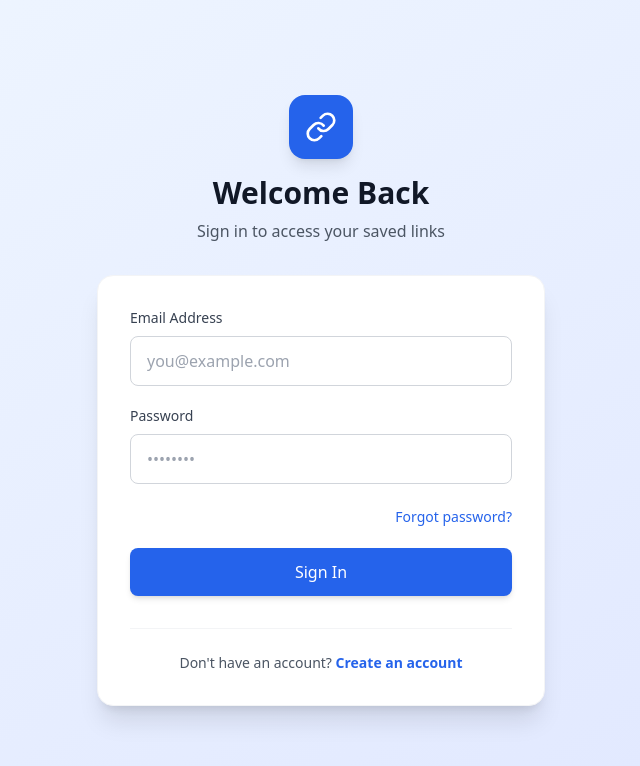
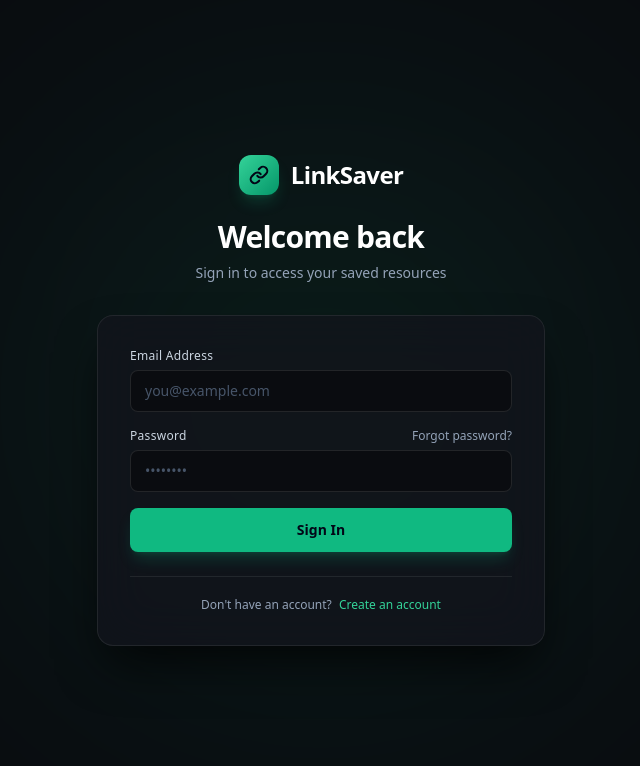
Before and after one commit to therealkratika/Link_saver_mern, a React (Vite) app in the folder client/: page /login in a window 1280 px wide. Shown: the top 766 px of the page, without its empty margins (319-959 px from the left). Built offline with nearby package versions, Linux system fonts and the light colour scheme.

Commit message:
login page ui changed.

```diff
--- a/client/src/pages/login.jsx
+++ b/client/src/pages/login.jsx
@@ -5,96 +5,128 @@ import { AuthSDK } from "../Api/AuthSDK";
 export function LoginPage() {
   const [email, setEmail] = useState('');
   const [password, setPassword] = useState('');
+  const [error, setError] = useState('');
+  const [isLoading, setIsLoading] = useState(false);
   const navigate = useNavigate();
 
   const handleSubmit = async (e) => {
     e.preventDefault();
+    setError('');
+    setIsLoading(true);
 
     try {
       await AuthSDK.login({ email, password });
       navigate("/dashboard");
       globalThis.location.reload();
     } catch (err) {
-      alert(err.msg || "Login failed");
+      setError(err.msg || "Login failed. Please check your credentials.");
+    } finally {
+      setIsLoading(false);
     }
   };
 
   return (
-    <div className="min-h-screen bg-gradient-to-br from-blue-50 to-indigo-100 dark:from-gray-900 dark:to-gray-800 flex items-center justify-center p-4 font-sans">
-      <div className="w-full max-w-md transition-all duration-500 ease-out opacity-100 translate-y-0">
+    <div className="min-h-screen bg-[#0A0C10] text-slate-100 font-sans flex items-center justify-center p-4 relative overflow-hidden selection:bg-emerald-500/20 selection:text-emerald-400">
+      <div className="fixed inset-0 overflow-hidden pointer-events-none z-0">
+        <div className="absolute top-1/2 left-1/2 -translate-x-1/2 -translate-y-1/2 w-[600px] h-[600px] bg-emerald-500/10 blur-[140px] rounded-full" />
+        <div className="absolute -top-[10%] -right-[10%] w-[500px] h-[500px] bg-indigo-500/05 blur-[120px] rounded-full" />
+      </div>
+
+      <div className="w-full max-w-md relative z-10">
+
         <div className="text-center mb-8">
-          <div className="inline-flex items-center justify-center w-16 h-16 bg-blue-600 rounded-2xl mb-4 shadow-lg">
-            <svg className="w-8 h-8 text-white" xmlns="http://www.w3.org/2000/svg" viewBox="0 0 24 24" fill="none" stroke="currentColor" strokeWidth="2" strokeLinecap="round" strokeLinejoin="round"><path d="M10 13a5 5 0 0 0 7.54.54l3-3a5 5 0 0 0-7.07-7.07l-1.72 1.71"></path><path d="M14 11a5 5 0 0 0-7.54-.54l-3 3a5 5 0 0 0 7.07 7.07l1.71-1.71"></path></svg>
+          <div
+            onClick={() => navigate("/")}
+            className="inline-flex items-center gap-3 cursor-pointer group mb-6"
+          >
+            <div className="w-10 h-10 rounded-xl bg-gradient-to-br from-emerald-400 to-emerald-600 flex items-center justify-center text-slate-950 font-bold shadow-lg shadow-emerald-500/20 group-hover:scale-105 transition-transform duration-200">
+              <svg className="w-5 h-5" viewBox="0 0 24 24" fill="none" stroke="currentColor" strokeWidth="2.5" strokeLinecap="round" strokeLinejoin="round">
+                <path d="M10 13a5 5 0 0 0 7.54.54l3-3a5 5 0 0 0-7.07-7.07l-1.72 1.71"/>
+                <path d="M14 11a5 5 0 0 0-7.54-.54l-3 3a5 5 0 0 0 7.07 7.07l1.71-1.71"/>
+              </svg>
+            </div>
+            <span className="font-semibold text-2xl tracking-tight text-white">LinkSaver</span>
           </div>
-          <h1 className="text-3xl font-bold text-gray-900 dark:text-white mb-2">Welcome Back</h1>
-          <p className="text-gray-600 dark:text-gray-400">Sign in to access your saved links</p>
+
+          <h1 className="text-2xl sm:text-3xl font-bold tracking-tight text-white mb-2">
+            Welcome back
+          </h1>
+          <p className="text-slate-400 text-sm">
+            Sign in to access your saved resources
+          </p>
         </div>
+        <div className="bg-[#12151C]/80 backdrop-blur-xl rounded-2xl p-6 sm:p-8 border border-white/[0.08] shadow-2xl shadow-black/80">
+            {error && (
+            <div className="mb-6 p-3.5 rounded-lg text-xs font-medium flex items-center gap-2 border bg-rose-500/10 text-rose-400 border-rose-500/20">
+              <span className="w-1.5 h-1.5 rounded-full bg-rose-400 flex-shrink-0" />
+              <span>{error}</span>
+            </div>
+          )}
 
-        <div className="bg-white dark:bg-gray-800 rounded-2xl shadow-xl p-8 border border-gray-100 dark:border-gray-700">
-          <form onSubmit={handleSubmit} className="space-y-5">
-
+          <form onSubmit={handleSubmit} className="space-y-4">
             <div>
-              <label className="block text-sm font-medium text-gray-700 dark:text-gray-300 mb-2">
+              <label
+                htmlFor="email"
+                className="block text-xs font-medium text-slate-300 mb-1.5 tracking-wide"
+              >
                 Email Address
               </label>
               <input
-              htmlFor='email'
+                id="email"
                 type="email"
                 value={email}
                 onChange={(e) => setEmail(e.target.value)}
                 placeholder="you@example.com"
-                className="w-full px-4 py-3 border border-gray-300 dark:border-gray-600 bg-white dark:bg-gray-700 text-gray-900 dark:text-white rounded-lg focus:ring-2 focus:ring-blue-500 focus:border-transparent outline-none transition-all"
+                className="w-full px-3.5 py-2.5 bg-[#0A0C10] border border-white/10 rounded-lg text-slate-100 text-sm placeholder:text-slate-600 focus:outline-none focus:border-emerald-500/50 focus:ring-1 focus:ring-emerald-500/50 transition-all"
                 required
               />
             </div>
-
             <div>
-              <label
-              htmlFor='password'
-              className="block text-sm font-medium text-gray-700 dark:text-gray-300 mb-2">
-
-                Password
-              </label>
+              <div className="flex items-center justify-between mb-1.5">
+                <label
+                  htmlFor="password"
+                  className="block text-xs font-medium text-slate-300 tracking-wide"
+                >
+                  Password
+                </label>
+                <button
+                  type="button"
+                  onClick={() => navigate("/forgot-password")}
+                  className="text-xs text-slate-400 hover:text-emerald-400 transition-colors"
+                >
+                  Forgot password?
+                </button>
+              </div>
               <input
+                id="password"
                 type="password"
                 value={password}
                 onChange={(e) => setPassword(e.target.value)}
                 placeholder="••••••••"
-                className="w-full px-4 py-3 border border-gray-300 dark:border-gray-600 bg-white dark:bg-gray-700 text-gray-900 dark:text-white rounded-lg focus:ring-2 focus:ring-blue-500 focus:border-transparent outline-none transition-all"
+                className="w-full px-3.5 py-2.5 bg-[#0A0C10] border border-white/10 rounded-lg text-slate-100 text-sm placeholder:text-slate-600 focus:outline-none focus:border-emerald-500/50 focus:ring-1 focus:ring-emerald-500/50 transition-all"
                 required
               />
             </div>
-
-            <div className="text-right">
-              <button
-                onClick={() => navigate("/forgot-password")}
-                className="text-sm text-blue-600 hover:text-blue-700 dark:text-blue-400 dark:hover:text-blue-300 transition-colors"
-              >
-                Forgot password?
-              </button>
-            </div>
-
             <button
-
               type="submit"
-              className="w-full py-3 bg-blue-600 text-white rounded-lg hover:bg-blue-700 active:transform active:scale-[0.98] transition-all font-medium shadow-md hover:shadow-lg"
+              disabled={isLoading}
+              className="w-full mt-2 py-3 bg-emerald-500 hover:bg-emerald-400 text-slate-950 font-semibold text-sm rounded-lg transition-all shadow-lg shadow-emerald-500/20 active:scale-[0.98] disabled:opacity-50 disabled:cursor-not-allowed"
             >
-              Sign In
+              {isLoading ? 'Signing in...' : 'Sign In'}
             </button>
-
           </form>
-
-          <div className="mt-8 pt-6 border-t border-gray-100 dark:border-gray-700 text-center text-sm text-gray-600 dark:text-gray-400">
+          <div className="mt-6 pt-5 border-t border-white/[0.08] text-center text-xs text-slate-400">
             Don't have an account?{' '}
             <button
-              onClick={()=>navigate("/signup")}
-              className="text-blue-600 hover:text-blue-700 dark:text-blue-400 dark:hover:text-blue-300 font-semibold"
+              onClick={() => navigate('/signup')}
+              className="text-emerald-400 hover:text-emerald-300 font-medium transition-colors ml-1"
             >
               Create an account
             </button>
           </div>
 
         </div>
+
       </div>
     </div>
   );
```
